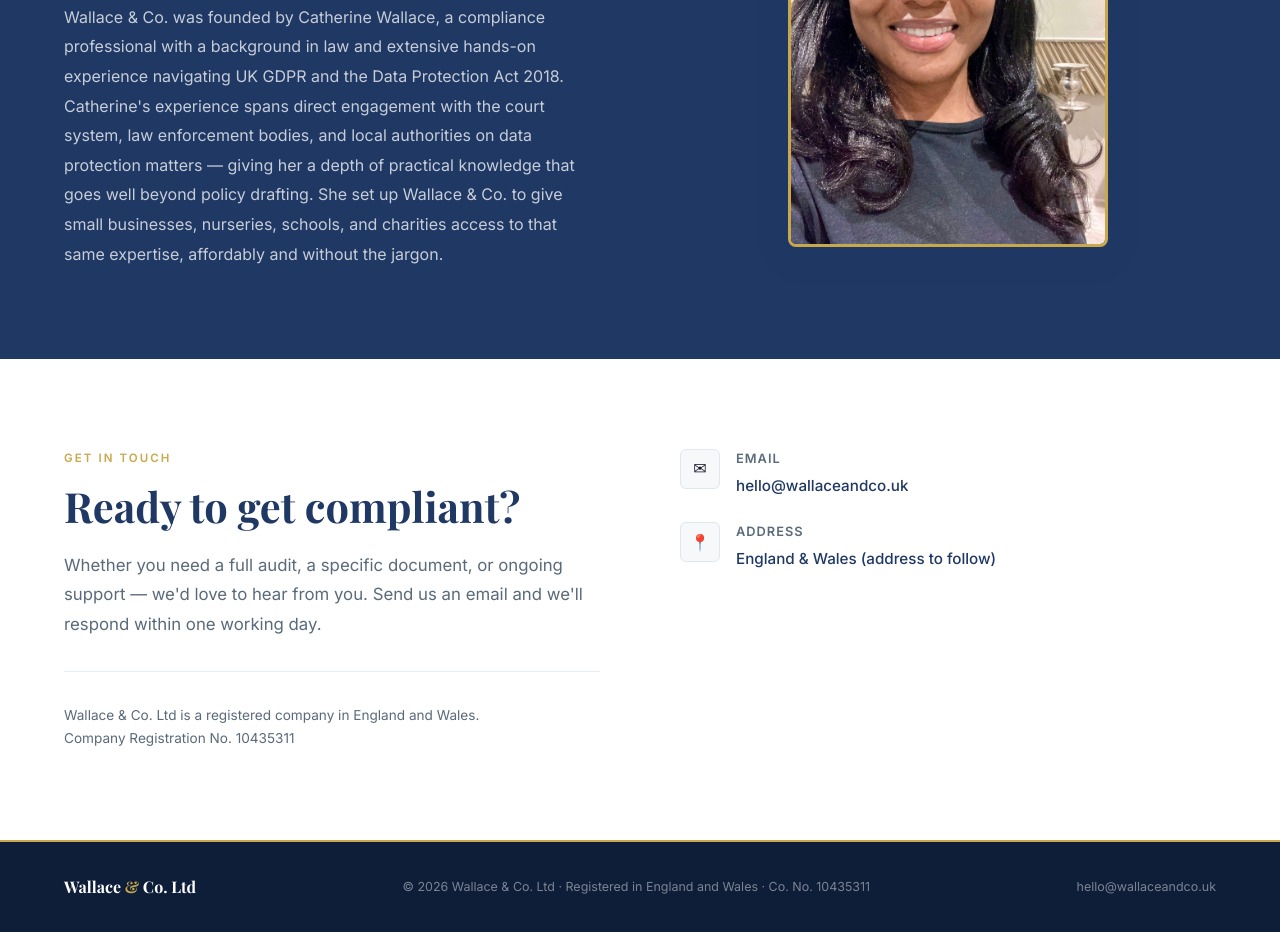
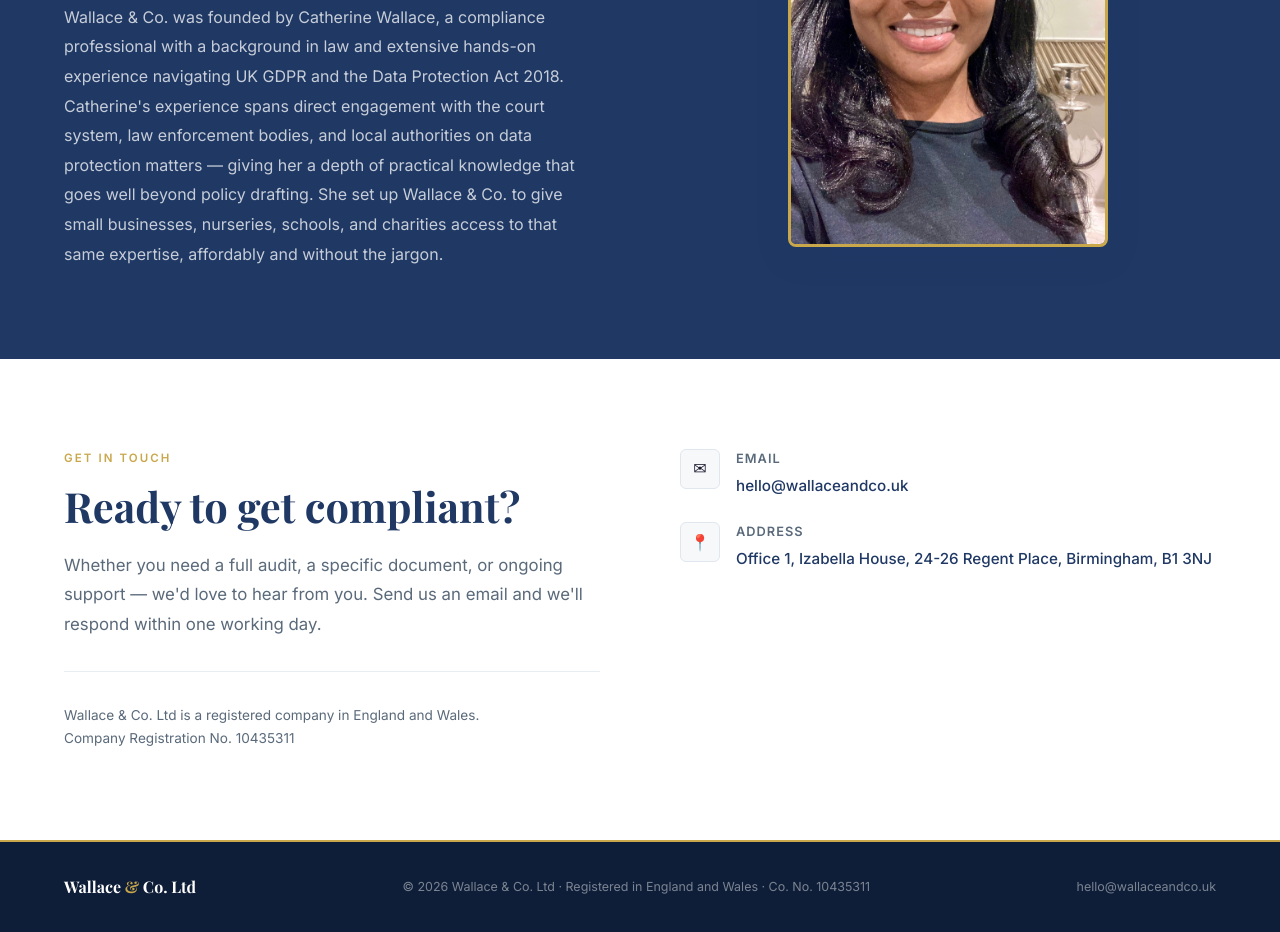
Before and after one commit to wallaceandco/wallaceandco.github.io, a plain HTML site: page index.html in a window 1280 px wide. Shown: the part 2855-3787 px from the top of the page. Drawn offline with nearby package versions, Linux system fonts and the light colour scheme.

Commit message:
Update index.html

```diff
--- a/index.html
+++ b/index.html
@@ -738,7 +738,7 @@
         <div class="contact-icon">📍</div>
         <div class="contact-detail-text">
           <strong>Address</strong>
-          <span>England & Wales (address to follow)</span>
+          <span>Office 1, Izabella House, 24-26 Regent Place, Birmingham, B1 3NJ</span>
         </div>
       </div>
     </div>
```
